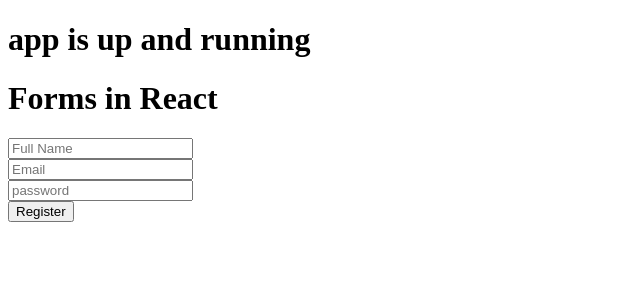
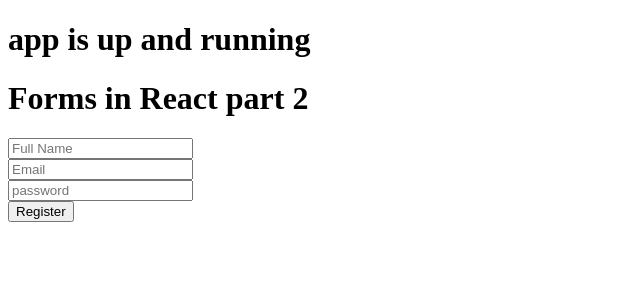
Before and after one commit to rebeccadias/Full-Stack-WebDev-Bootcamp, a React (Create React App) app in the folder techops/: page / in a window 1280 px wide. Shown: the top 300 px of the page, without its empty margins (0-640 px from the left). Built offline with nearby package versions, Linux system fonts and the light colour scheme.

Commit message:
computed value register part 2

```diff
--- a/techops/src/App.js
+++ b/techops/src/App.js
@@ -3,12 +3,13 @@ import Eevent from "./events/Eevent";
 import UseStateComp from "./UseState/UseState";
 import DataRendering from "./dataRendering/DataRendering";
 import Register from "./forms/Register";
+import Register_part2 from "./forms/Register_part2";
 
 const App = () => {
   return (
     <div>
       <h1>app is up and running</h1>
-      <Register />
+      <Register_part2 />
     </div>
   );
 };
--- /dev/null
+++ b/techops/src/forms/Register_part2.js
@@ -0,0 +1,56 @@
+import React, { useState } from "react";
+
+const Register_part2 = () => {
+  //initial
+  const [formData, setFormData] = useState({
+    fullname: "",
+    email: "",
+    password: "",
+  });
+  //onchange handler
+  const onChangeHandler = (e) => {
+    setFormData({ ...formData, [e.target.name]: e.target.value });
+  };
+  const submitHandler = (e) => {
+    e.preventDefault();
+    console.log(formData);
+  };
+
+  return (
+    <div>
+      <h1>Forms in React part 2</h1>
+      <form onSubmit={submitHandler}>
+        <div>
+          <input
+            value={formData.fullname}
+            onChange={onChangeHandler}
+            placeholder="Full Name"
+            type="text"
+            name="fullname"
+          />
+        </div>
+        <div>
+          <input
+            value={formData.email}
+            onChange={onChangeHandler}
+            placeholder="Email"
+            type="email"
+            name="email"
+          />
+        </div>
+        <div>
+          <input
+            value={formData.password}
+            onChange={onChangeHandler}
+            placeholder="password"
+            type="password"
+            name="password"
+          />
+        </div>
+        <button type="Submit">Register</button>
+      </form>
+    </div>
+  );
+};
+
+export default Register_part2;
```
